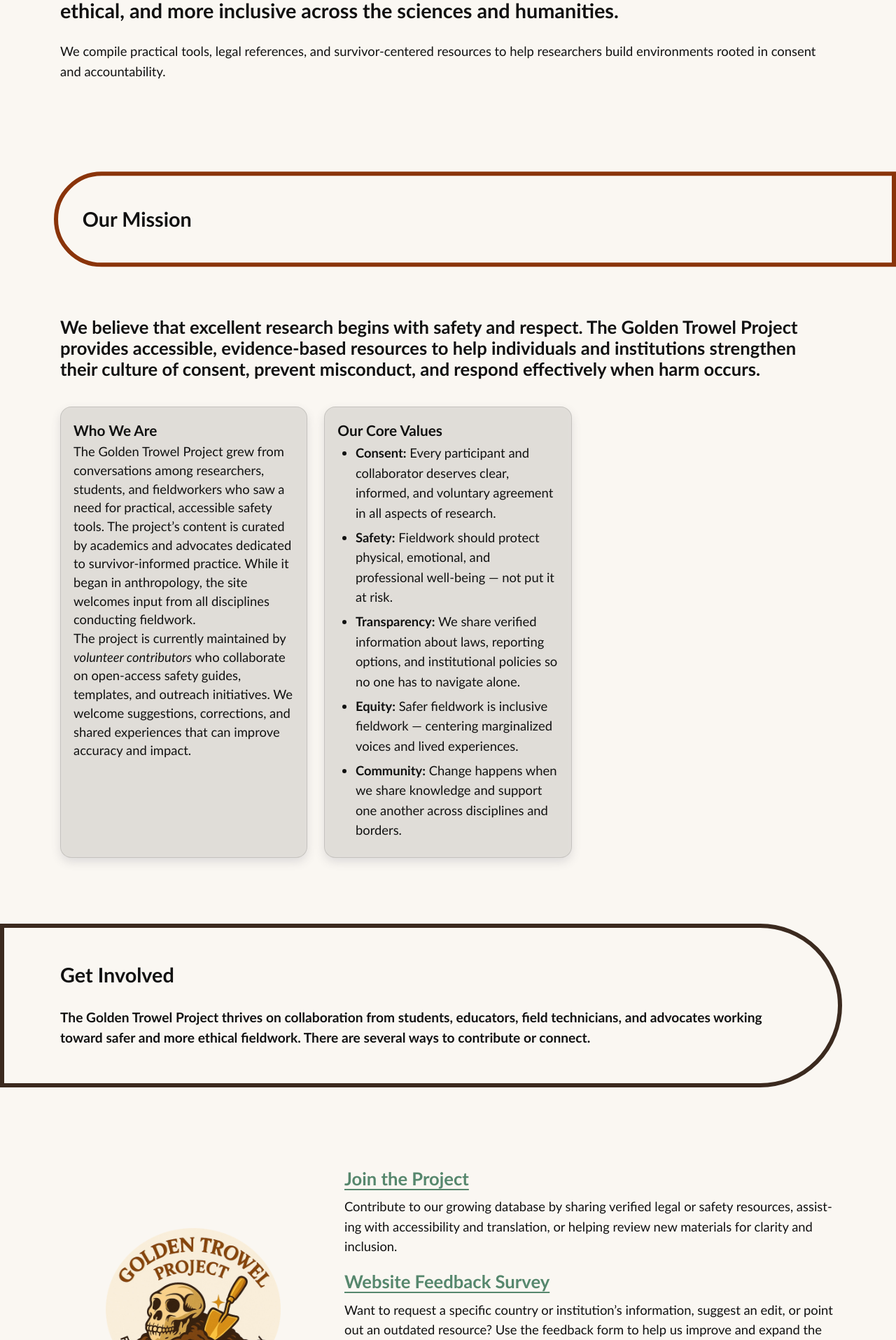
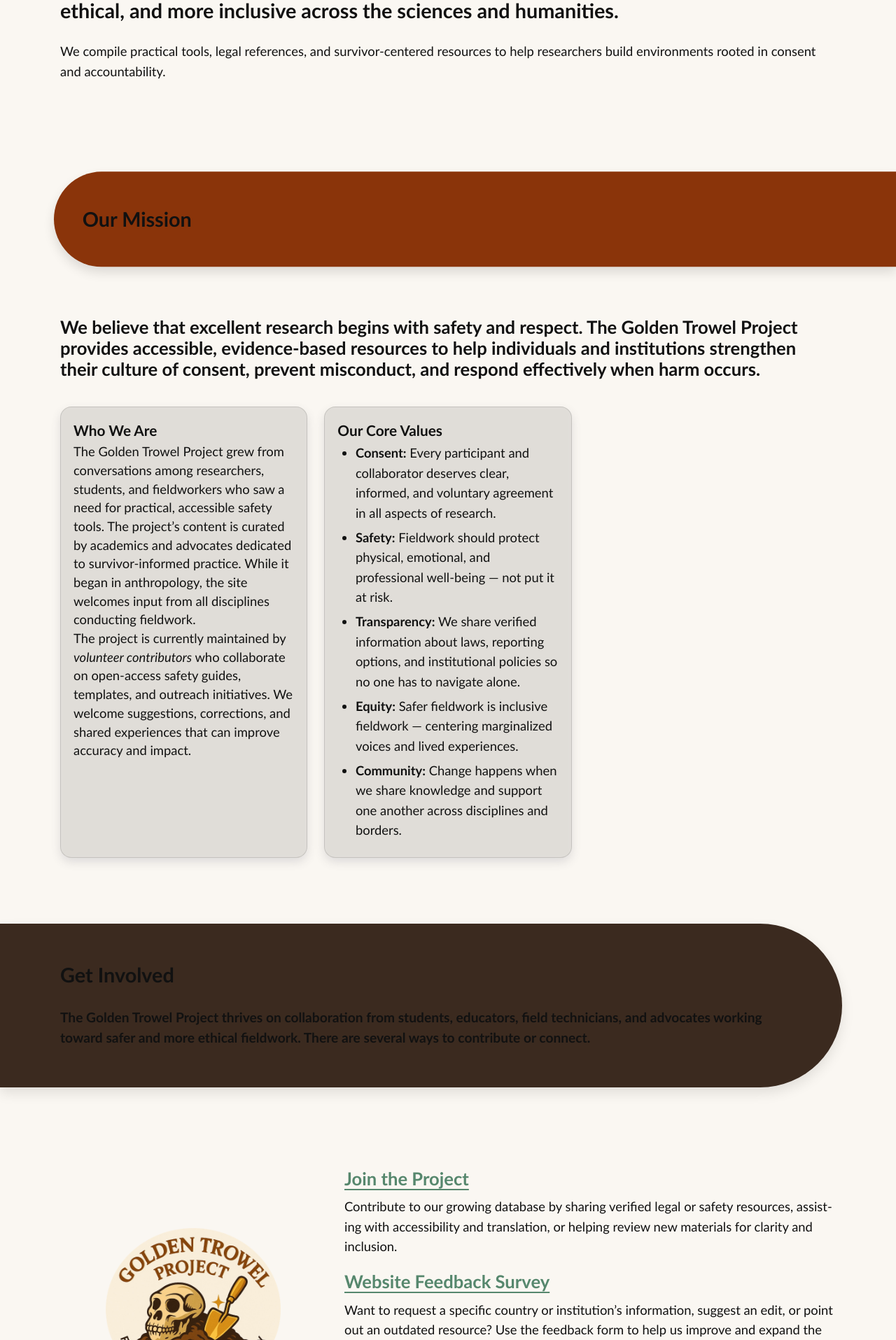
Before and after one commit to AnthroSafetyWarrior/GoldenTrowelProject, a Jekyll site: the page built from _pages/aboutus.html, in a window 1280 px wide. Shown: the part 879-2794 px from the top of the page at 70% size. Built offline with Jekyll 4.4.1, drawn with Linux system fonts in a browser that asks for light colours.

Commit message:
updating name

```diff
--- a/_layouts/default.html
+++ b/_layouts/default.html
@@ -866,15 +866,13 @@ html, body { overflow-x: hidden; }
 /* Base page tone */
 body{ background: var(--offwhite); }
 
-/* Keep flyout pills solid (already isolated by .pill--nav rules) */
-
-/* Make pillbands & pillheads transparent only */
-.pillband::before,
-.pillhead::before{
+.outline-mode .pillband::before,
+.outline-mode .pillhead::before{
   background: transparent !important;
   box-shadow: none !important;
   border: 0 !important;
 }
+
 
 
 
@@ -907,19 +905,18 @@ body{ background: var(--offwhite); }
 /* ===== GLOBAL OUTLINE MODE (toggle-safe) ========================= */
 :root{ --pill-border: 6px; }
 
-/* 1) Make copy dark and backgrounds transparent (but NOT flyout pills) */
-html body :is(.pillband, .pillhead, .pill):not(.pill--nav){
+/* ===== OUTLINE MODE (opt-in) ===== */
+/* Turn on by adding class="outline-mode" on <html> when you need it */
+.outline-mode :is(.pillband, .pillhead, .pill):not(.pill--nav){
   color: var(--ink) !important;
   background: transparent !important;
 }
-
-/* 2) Convert full-bleed ribbons to outlines (but NOT flyout pills) */
-html body :is(.pillband, .pillhead, .pill):not(.pill--nav)::before{
+.outline-mode :is(.pillband, .pillhead, .pill):not(.pill--nav)::before{
   background: transparent !important;
   border: var(--pill-border) solid var(--pill-color, var(--soil)) !important;
   box-shadow: none !important;
-  box-sizing: border-box;
 }
+
 
 /* 3) Beat the color variants that force white text (but NOT flyout pills) */
 html body :is(
@@ -940,6 +937,16 @@ html body :is(
 .pill{
   margin-block: clamp(16px, 3vw, 28px);
   --curve-inset: clamp(36px, 8vw, 240px);
+}
+
+/* Keep each pill’s background band behind its content but above the page */
+.pill{
+  position: relative; /* you already have this */
+  z-index: 0;         /* establish a stacking context */
+  isolation: isolate; /* keep ::after from slipping under neighbors */
+}
+.pill::after{
+  z-index: -1;        /* sit behind pill content, inside the context */
 }
 
 </style>
```
Also changed, not shown: index.md (+1 -1 lines).
